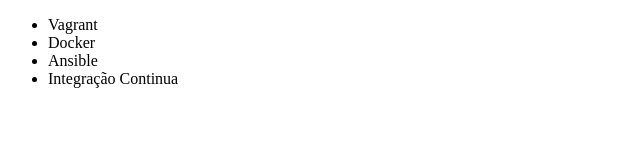
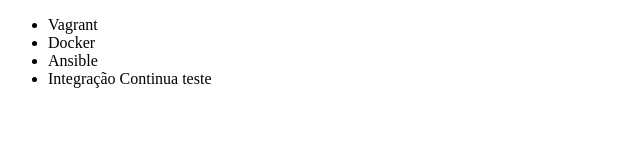
Before and after one commit to edsoncrbarbozati/alura-git, a plain HTML site: page index.html in a window 1280 px wide. Shown: the full height of the page, 0-640 px from the left. Drawn offline with Linux system fonts and the light colour scheme.

Commit message:
Incluindo teste

```diff
--- a/index.html
+++ b/index.html
@@ -9,7 +9,7 @@
         <li>Vagrant</li>
         <li>Docker</li>
         <li>Ansible</li>
-        <li>Integração Continua</li>
+        <li>Integração Continua teste</li>
     </ul>
 </body>
 </html>
```
